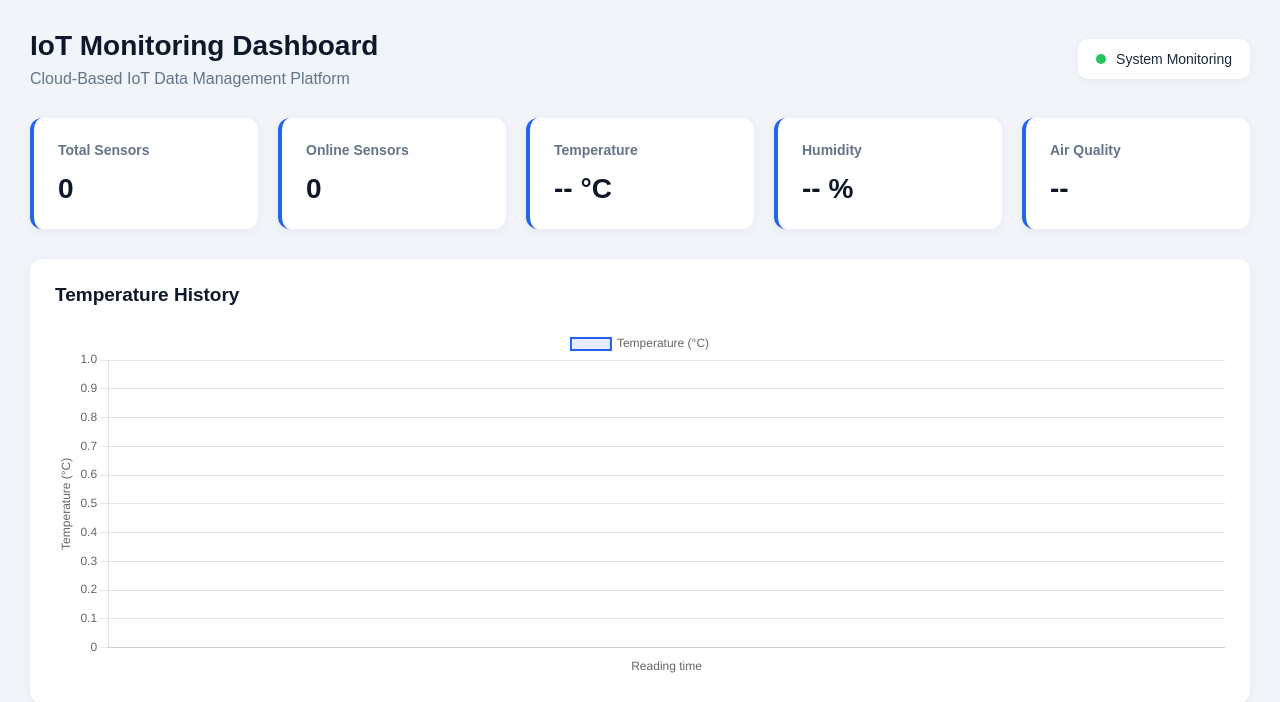
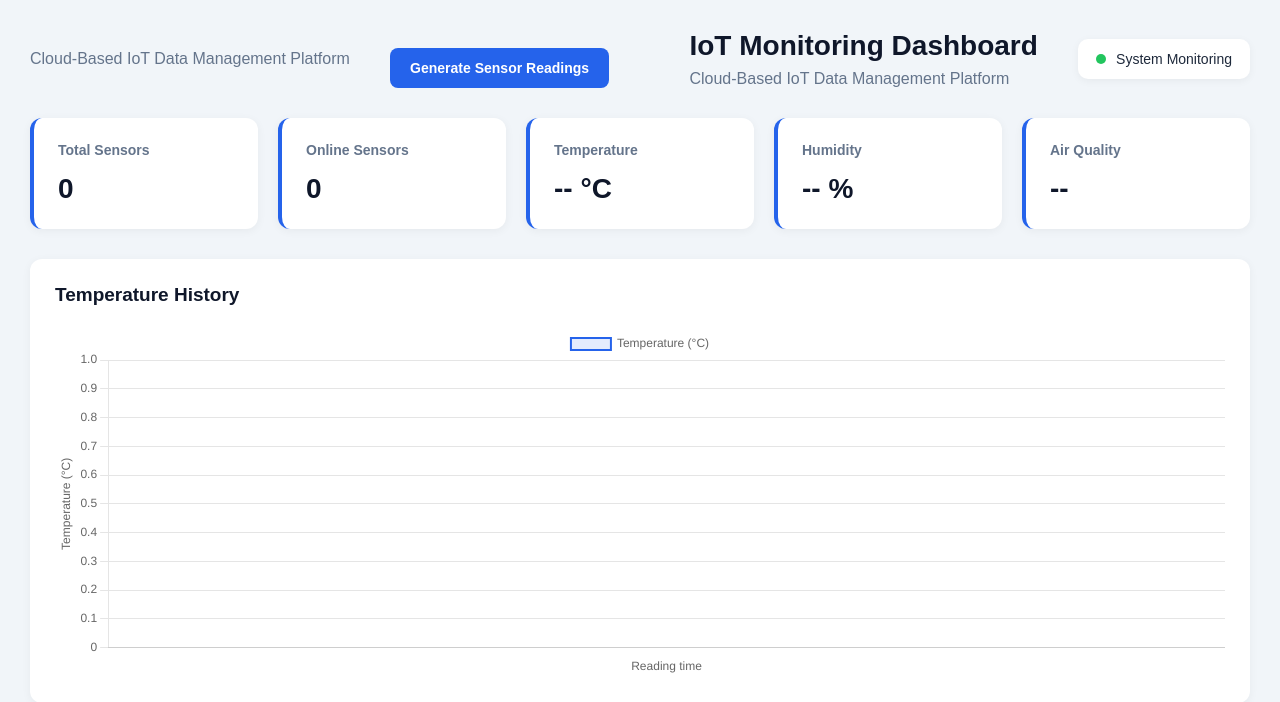
Before and after one commit to abdulmalik3721/cloud-based-iot-data-management-platform, a Flask app: page / in a window 1280 px wide. Shown: the top 702 px of the page. Run offline with Flask 3, Linux system fonts and the light colour scheme; data that the repository does not hold is empty; some libraries are stand-ins or nearby versions.

Commit message:
Add interactive sensor generation to IoT dashboard

```diff
--- a/static/css/style.css
+++ b/static/css/style.css
@@ -187,3 +187,31 @@ footer {
         font-size: 24px;
     }
 }
+/* Generate Sensor Readings Button */
+
+.action-button {
+    margin-top: 18px;
+    padding: 12px 20px;
+    background-color: #2563eb;
+    color: white;
+    border: none;
+    border-radius: 8px;
+    font-size: 14px;
+    font-weight: bold;
+    cursor: pointer;
+}
+
+.action-button:hover {
+    background-color: #1d4ed8;
+}
+
+.action-button:disabled {
+    background-color: #94a3b8;
+    cursor: not-allowed;
+}
+
+.action-message {
+    margin-top: 10px;
+    font-size: 14px;
+    color: #16a34a;
+}
--- a/static/js/dashboard.js
+++ b/static/js/dashboard.js
@@ -240,8 +240,50 @@ async function refreshDashboard() {
 }
 
 
+// Generate new sensor readings
+async function generateSensorReadings() {
+    const button = document.getElementById("generateReadingsBtn");
+    const message = document.getElementById("actionMessage");
+
+    button.disabled = true;
+    button.textContent = "Generating...";
+    message.textContent = "";
+
+    try {
+        const response = await fetch("/api/readings/simulate", {
+            method: "POST"
+        });
+
+        const result = await response.json();
+
+        if (!response.ok) {
+            throw new Error(result.message || "Unable to generate readings");
+        }
+
+        message.textContent =
+            `${result.message} Total saved: ${result.total_saved}`;
+
+        await refreshDashboard();
+
+    } catch (error) {
+        message.textContent = error.message;
+        message.style.color = "#dc2626";
+
+    } finally {
+        button.disabled = false;
+        button.textContent = "Generate Sensor Readings";
+    }
+}
+
+
+// Connect button to the function
+document
+    .getElementById("generateReadingsBtn")
+    .addEventListener("click", generateSensorReadings);
+
+
 // Load dashboard immediately
 refreshDashboard();
 
-// Refresh existing database readings every five seconds
+// Refresh existing readings every five seconds
 setInterval(refreshDashboard, REFRESH_INTERVAL);
--- a/templates/index.html
+++ b/templates/index.html
@@ -17,6 +17,12 @@
     <div class="dashboard">
 
         <header class="header">
+            <p>Cloud-Based IoT Data Management Platform</p>
+            <button id="generateReadingsBtn" class="action-button" type="button">
+    Generate Sensor Readings
+</button>
+
+<p id="actionMessage" class="action-message" role="status"></p>
             <div>
                 <h1>IoT Monitoring Dashboard</h1>
                 <p>Cloud-Based IoT Data Management Platform</p>
```
